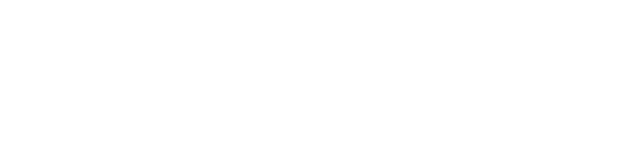
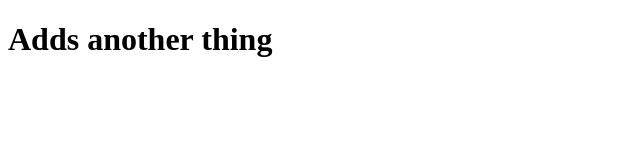
Before and after one commit to capetillo/github-workflow, a plain HTML site: page index.html in a window 1280 px wide. Shown: the whole page, without its empty margins (0-640 px from the left). Drawn offline with Linux system fonts and the light colour scheme.

Commit message:
changed more things pt 2

```diff
--- a/index.html
+++ b/index.html
@@ -4,9 +4,9 @@
     <meta charset="UTF-8">
     <meta name="viewport" content="width=device-width, initial-scale=1.0">
     <meta http-equiv="X-UA-Compatible" content="ie=edge">
-    <title>Document</title>
+    <title>More Practice </title>
 </head>
 <body>
-
+    <h1>Adds another thing </h1>
 </body>
 </html>
```
